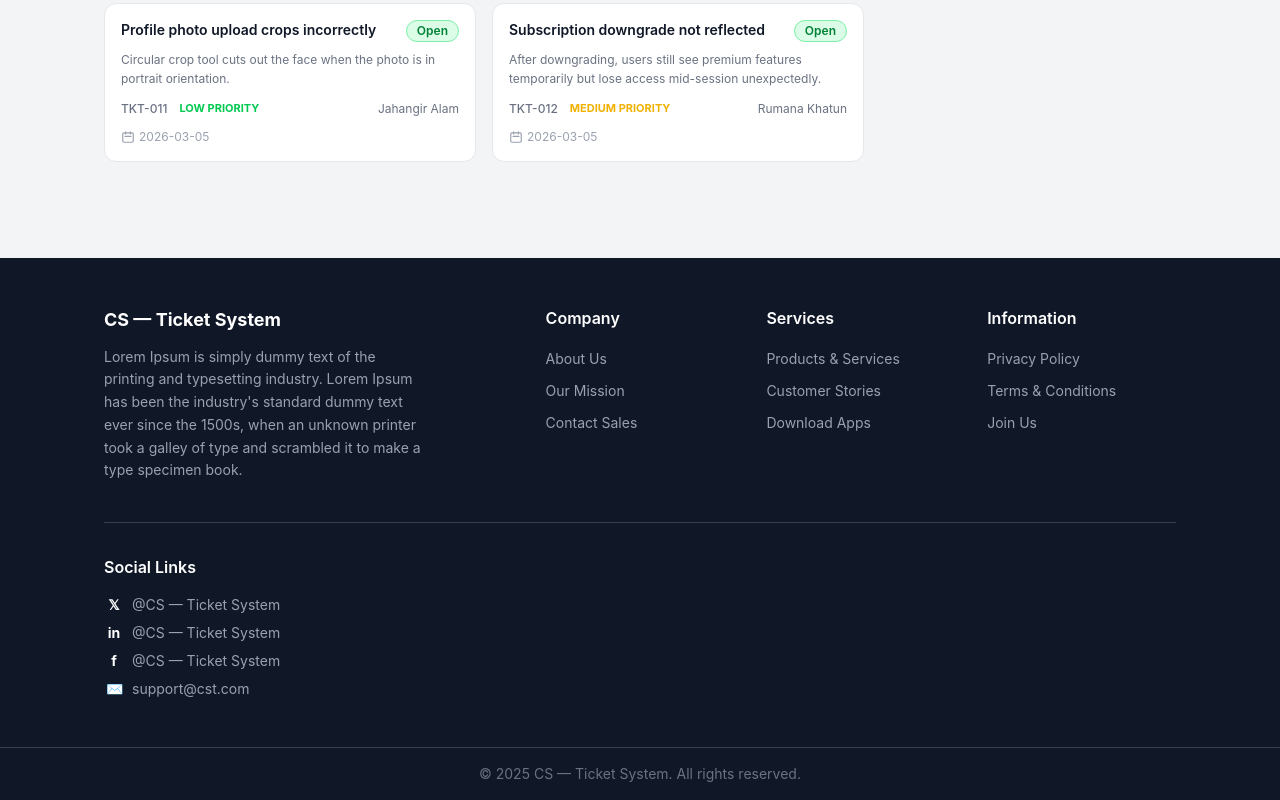
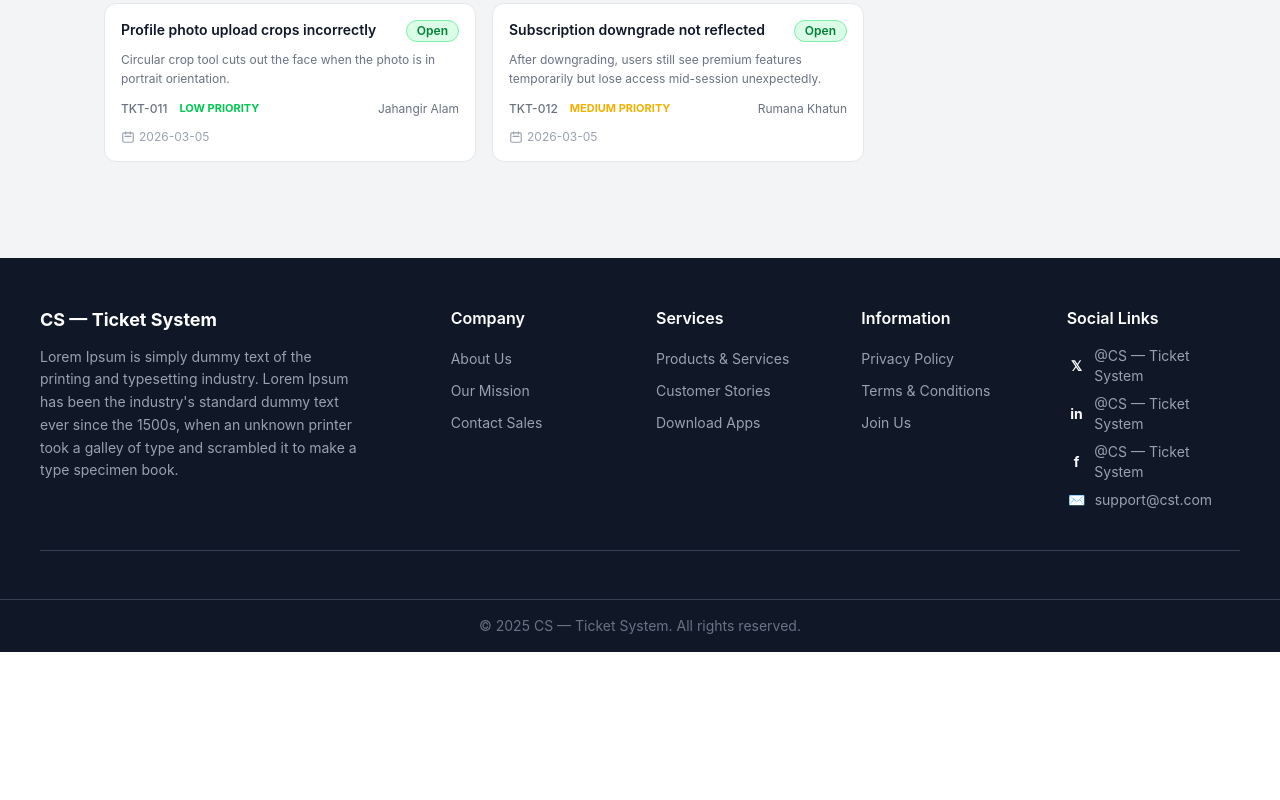
Before and after one commit to Sakhawat71/customer-support-zone, a React (Vite) app: page / in a window 1280 px wide. Shown: the part 1242-2042 px from the top of the page. After the commit the page ends 1894 px from the top, so only its background shows below. Built offline with nearby package versions, Linux system fonts and the light colour scheme.

Commit message:
fix footer

```diff
--- a/src/components/Footer.jsx
+++ b/src/components/Footer.jsx
@@ -1,10 +1,10 @@
 const Footer = () => {
     return (
         <footer className="bg-gray-900 text-white mt-16">
-            <div className="max-w-6xl mx-auto px-6 md:px-10 py-12">
+            <div className=" mx-auto px-6 md:px-10 py-12">
 
                 {/* Top grid */}
-                <div className="grid grid-cols-1 sm:grid-cols-2 lg:grid-cols-5 gap-8 pb-10 border-b border-gray-700">
+                <div className="grid grid-cols-1 sm:grid-cols-2 lg:grid-cols-6 gap-8 pb-10 border-b border-gray-700">
 
                     {/* Brand */}
                     <div className="lg:col-span-2">
@@ -59,10 +59,8 @@ const Footer = () => {
                         </ul>
                     </div>
 
-                </div>
+                    {/* Social Links */}
 
-                {/* Social Links row — separate column in design */}
-                <div className="pt-8 grid grid-cols-1 sm:grid-cols-2 gap-6">
                     <div>
                         <h4 className="font-semibold text-white mb-4">Social Links</h4>
                         <ul className="flex flex-col gap-2">
```
